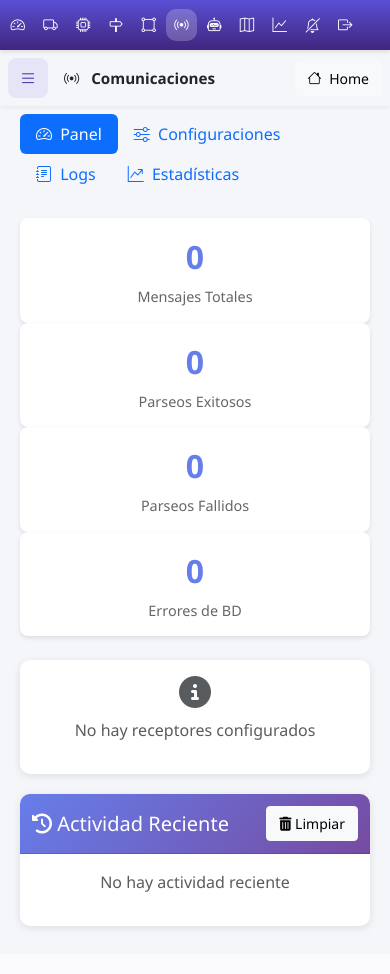
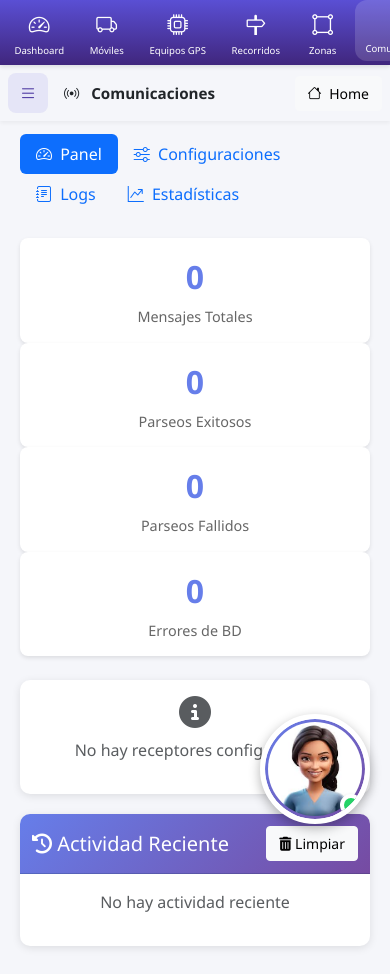
Before and after one commit to macadriano/miapp, a Django app: page /comunicaciones/ in a window 390 px wide. Before the commit the page ends 931 px from the top, so only its background shows below. Run offline with Django 5.2, Linux system fonts and the light colour scheme; data that the repository does not hold is empty; parts of the project's set-up code (start-up, migrations or seed data) failed here and were passed over.

Commit message:
feat: Add floating action button for Sofia IA on mobile, enhancing accessibility and user interaction; update sidebar styles for improved layout and responsiveness

```diff
--- a/static/css/global.css
+++ b/static/css/global.css
@@ -361,27 +361,73 @@ button, a, input, select, textarea, .btn, .card, .sidebar-nav a {
 /* Media queries para móviles pequeños */
 @media (max-width: 768px) {
     .sidebar {
-        max-height: 55px;
-        height: 55px;
-        padding: 0.4rem 0.2rem;
+        max-height: 70px;
+        height: 70px;
+        padding: 0.5rem 0.3rem;
         top: 0;
+        overflow-x: auto;
+        overflow-y: hidden;
+        -webkit-overflow-scrolling: touch;
+    }
+
+    .sidebar::-webkit-scrollbar {
+        height: 4px;
+    }
+
+    .sidebar::-webkit-scrollbar-thumb {
+        background: rgba(255, 255, 255, 0.3);
+        border-radius: 2px;
     }
 
     .sidebar-nav {
-        gap: 0.2rem;
+        gap: 0.4rem;
+        display: flex;
+        flex-direction: row;
+        align-items: center;
+        height: 100%;
+        min-width: max-content;
     }
 
     .sidebar-nav a {
-        padding: 0.35rem 0.5rem;
-        font-size: 0.75rem;
+        padding: 0.5rem 0.75rem;
+        font-size: 0.8rem;
+        min-width: 60px;
+        display: flex;
+        flex-direction: column;
+        align-items: center;
+        justify-content: center;
+        gap: 0.2rem;
+        border-radius: 12px;
+        transition: all 0.2s ease;
+        flex-shrink: 0;
+    }
+
+    .sidebar-nav a:hover,
+    .sidebar-nav a.active {
+        background: rgba(255, 255, 255, 0.15);
+        transform: translateY(-2px);
     }
 
     .sidebar-nav a .nav-label {
+        display: block;
+        font-size: 0.65rem;
+        font-weight: 500;
+        text-align: center;
+        line-height: 1;
+        margin-top: 2px;
+    }
+
+    .sidebar-nav a i {
+        font-size: 1.4rem;
+        display: block;
+    }
+
+    .sidebar-header {
         display: none;
     }
 
-    .sidebar-nav a i {
-        font-size: 1rem;
+    .sidebar-footer {
+        display: none;
     }
 
     .main-area {
@@ -478,28 +524,133 @@ button, a, input, select, textarea, .btn, .card, .sidebar-nav a {
     .modal-footer .btn {
         width: 100%;
     }
+
+    /* Botón flotante para Sofia (solo móviles) */
+    .fab-sofia {
+        display: flex;
+    }
+}
+
+/* Botón flotante para Sofia estilo WhatsApp - solo visible en móviles */
+.fab-sofia {
+    position: fixed;
+    bottom: 20px;
+    right: 20px;
+    width: 110px; /* 70% más grande que 64px (64 * 1.7 = 108.8) */
+    height: 110px;
+    border-radius: 50%;
+    border: 5px solid white;
+    box-shadow: 0 4px 12px rgba(0, 0, 0, 0.3);
+    z-index: 1001;
+    transition: all 0.3s cubic-bezier(0.4, 0, 0.2, 1);
+    display: none; /* Oculto por defecto, solo visible en móviles */
+    cursor: pointer;
+    text-decoration: none;
+    overflow: hidden;
+    background: white;
+    padding: 3px;
+}
+
+/* Ocultar en desktop siempre */
+@media (min-width: 769px) {
+    .fab-sofia {
+        display: none !important;
+    }
+}
+
+/* Ocultar en la página de Sofia (por URL o data-page) */
+body[data-page="agenteia"] .fab-sofia,
+body[data-page="agenteIA"] .fab-sofia,
+html[data-page="agenteia"] .fab-sofia,
+html[data-page="agenteIA"] .fab-sofia {
+    display: none !important;
+}
+
+.fab-sofia::before {
+    content: '';
+    position: absolute;
+    top: 0;
+    left: 0;
+    right: 0;
+    bottom: 0;
+    border-radius: 50%;
+    background: linear-gradient(135deg, #667eea 0%, #764ba2 100%);
+    z-index: -1;
+}
+
+.fab-sofia img {
+    width: 100%;
+    height: 100%;
+    object-fit: cover;
+    border-radius: 50%;
+    display: block;
+}
+
+/* Indicador de estado "online" estilo WhatsApp */
+.fab-sofia::after {
+    content: '';
+    position: absolute;
+    bottom: 3px;
+    right: 3px;
+    width: 22px; /* Aumentado proporcionalmente */
+    height: 22px;
+    background: #25d366; /* Verde WhatsApp */
+    border: 4px solid white;
+    border-radius: 50%;
+    z-index: 1;
+    box-shadow: 0 2px 4px rgba(0, 0, 0, 0.2);
+}
+
+.fab-sofia:hover,
+.fab-sofia:active {
+    transform: scale(1.1);
+    box-shadow: 0 6px 20px rgba(102, 126, 234, 0.5);
+}
+
+.fab-sofia:active {
+    transform: scale(1.05);
+}
+
+/* Mostrar botón flotante de Sofia solo en móviles */
+@media (max-width: 768px) {
+    .fab-sofia {
+        display: flex !important;
+        align-items: center;
+        justify-content: center;
+    }
+
+    /* Si hay otro botón flotante (como el de nuevo móvil), ajustar posición */
+    .fab + .fab-sofia {
+        bottom: 100px; /* Ajustado para el botón más grande */
+    }
 }
 
 /* Media queries para móviles muy pequeños */
 @media (max-width: 576px) {
     .sidebar {
-        max-height: 50px;
-        height: 50px;
-        padding: 0.3rem 0.15rem;
+        max-height: 65px;
+        height: 65px;
+        padding: 0.4rem 0.25rem;
         top: 0;
     }
 
     .sidebar-nav {
-        gap: 0.15rem;
+        gap: 0.3rem;
     }
 
     .sidebar-nav a {
-        padding: 0.3rem 0.4rem;
-        font-size: 0.7rem;
+        padding: 0.45rem 0.65rem;
+        font-size: 0.75rem;
+        min-width: 55px;
     }
 
     .sidebar-nav a i {
-        font-size: 0.9rem;
+        font-size: 1.3rem;
+    }
+
+    .sidebar-nav a .nav-label {
+        font-size: 0.6rem;
+        display: block;
     }
 
     .main-area {
@@ -508,7 +659,7 @@ button, a, input, select, textarea, .btn, .card, .sidebar-nav a {
 
     .topbar {
         padding: 0.5rem;
-        top: 50px;
+        top: 65px;
         min-height: 40px;
     }
 
@@ -521,7 +672,7 @@ button, a, input, select, textarea, .btn, .card, .sidebar-nav a {
         width: 100%;
         max-width: 100%;
         box-sizing: border-box;
-        margin-top: 90px; /* 50px sidebar + ~40px topbar */
+        margin-top: 110px; /* 65px sidebar + ~45px topbar */
         padding-top: 0;
     }
 
--- a/templates/partials/sidebar.html
+++ b/templates/partials/sidebar.html
@@ -69,4 +69,36 @@
     </div>
 </aside>
 
+<!-- Botón flotante para Sofia estilo WhatsApp (solo visible en móviles, oculto en página de Sofia) -->
+<a href="/agenteIA/" class="fab-sofia" id="fabSofia" title="Abrir Sofia IA - Asistente Inteligente">
+    <img src="{% static 'avatarSOFIA.jpeg' %}" alt="Sofia IA">
+</a>
+<script>
+    // Ocultar botón flotante de Sofia en la página de Sofia y en desktop
+    (function() {
+        const fabSofia = document.getElementById('fabSofia');
+        if (fabSofia) {
+            // Ocultar si estamos en la página de Sofia
+            const currentPath = window.location.pathname;
+            if (currentPath.includes('/agenteIA/') || currentPath === '/agenteIA/') {
+                fabSofia.style.display = 'none';
+                return;
+            }
+
+            // Ocultar en desktop (pantallas mayores a 768px)
+            function checkScreenSize() {
+                if (window.innerWidth > 768) {
+                    fabSofia.style.display = 'none';
+                } else {
+                    fabSofia.style.display = 'flex';
+                }
+            }
+
+            // Verificar al cargar y al redimensionar
+            checkScreenSize();
+            window.addEventListener('resize', checkScreenSize);
+        }
+    })();
+</script>
+
 <script defer src="{% static 'js/notifications.js' %}"></script>
```
